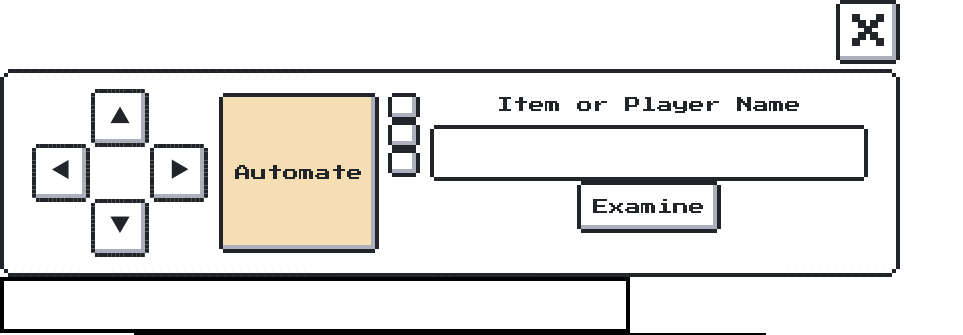
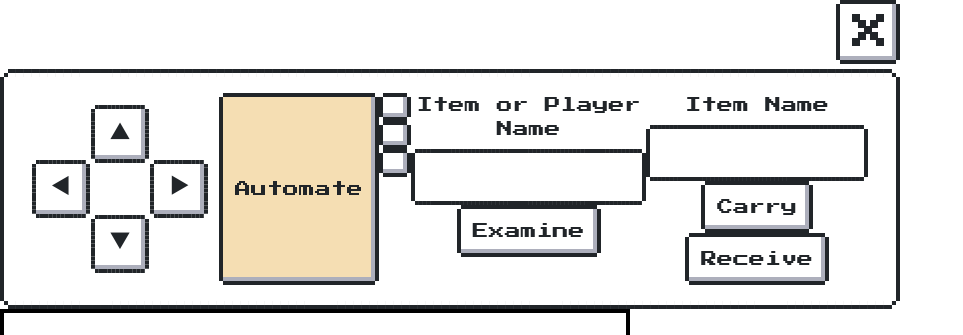
Before and after one commit to cspt3-bw2-team6/Front-End, a React (Create React App) app: page /game in a window 1280 px wide. Shown: the top 335 px of the page, without its empty margins (0-963 px from the left). Built offline with nearby package versions, Linux system fonts and the light colour scheme; no server answers.

Commit message:
TextInput can now support two functions

```diff
--- a/src/components/Game/Controls/TextInput/index.js
+++ b/src/components/Game/Controls/TextInput/index.js
@@ -20,7 +20,17 @@ function TextInput(props) {
         value={text}
         onChange={e => setText(e.target.value)}
       />
-      <button className="nes-btn" onClick={() => props.propFunction(text)} >{props.activity}</button>
+      <button className="nes-btn" onClick={() => props.primaryFunction(text)}>
+        {props.activity1}
+      </button>
+      {!!props.secondaryFunction && (
+        <button
+          className="nes-btn"
+          onClick={() => props.secondaryFunction(text)}
+        >
+          {props.activity2}
+        </button>
+      )}
     </div>
   );
 }
--- a/src/components/Game/Controls/index.jsx
+++ b/src/components/Game/Controls/index.jsx
@@ -1,12 +1,11 @@
 import React from "react";
 import Button from "./Button";
-import TextInput from "./TextInput"
+import TextInput from "./TextInput";
 import "nes.css/css/nes.min.css";
 import "./Controls.css";
 
-
 function Controls(props) {
-  console.log(props)
+  console.log(props);
   return (
     <div className="controls-wrapper nes-container is-rounded">
       <div className="button-wrapper">
@@ -17,13 +16,31 @@ function Controls(props) {
         </div>
         <Button direction="e" move={props.move} />
       </div>
-      <button type="button" onClick={props.autoTraversal} id="automate" className="nes-btn">Automate</button>
-    <div>
-    <button type="button" onClick={props.takeit} className="nes-btn" />
-    <button type="button" onClick={props.dropit} className="nes-btn" />
-    <button type="button" className="nes-btn" onClick={props.examine} />
-    </div>
-    <TextInput propFunction={props.examine} label="Item or Player Name" activity="Examine" />
+      <button
+        type="button"
+        onClick={props.autoTraversal}
+        id="automate"
+        className="nes-btn"
+      >
+        Automate
+      </button>
+      <div>
+        <button type="button" onClick={props.takeit} className="nes-btn" />
+        <button type="button" onClick={props.dropit} className="nes-btn" />
+        <button type="button" className="nes-btn" onClick={props.examine} />
+      </div>
+      <TextInput
+        primaryFunction={props.examine}
+        label="Item or Player Name"
+        activity1="Examine"
+      />
+      <TextInput
+        label={"Item Name"}
+        activity1={"Carry"}
+        activity2={"Receive"}
+        primaryFunction={() => console.log("carry")}
+        secondaryFunction={() => console.log("recieve")}
+      />
     </div>
   );
 }
```
